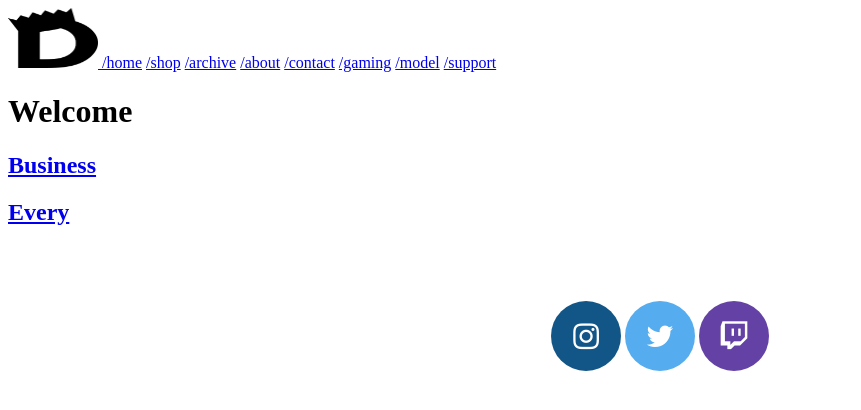
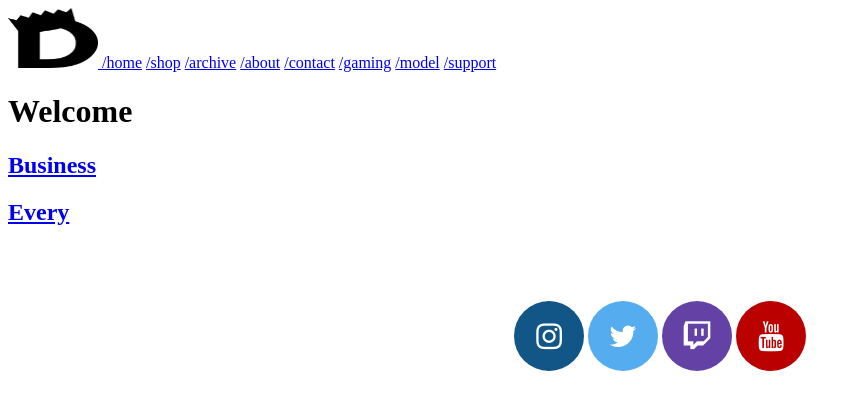
Before and after one commit to KingDTheMC/KingDTheMC.github.io, a Jekyll site: the page built from index.html, in a window 1280 px wide. Shown: the top 410 px of the page, without its empty margins (0-861 px from the left). Built offline with Jekyll 4.4.1, drawn with Linux system fonts in a browser that asks for light colours; nearby versions of some CDN libraries.

Commit message:
add  youtube footer info tag to the social.html file in the _includes folder

```diff
--- a/_includes/social.html
+++ b/_includes/social.html
@@ -32,4 +32,10 @@
     </li>
 {% endif %}
 
+{% if site. %}
+    <li>
+      <a title="{{ site.youtube }} on Youtube" href="https://youtube.com/{{ site.youtube }}" target="_blank"><i class="fa fa-youtube"></i></a>
+    </li>
+{% endif %}
+
 </ul>
```
